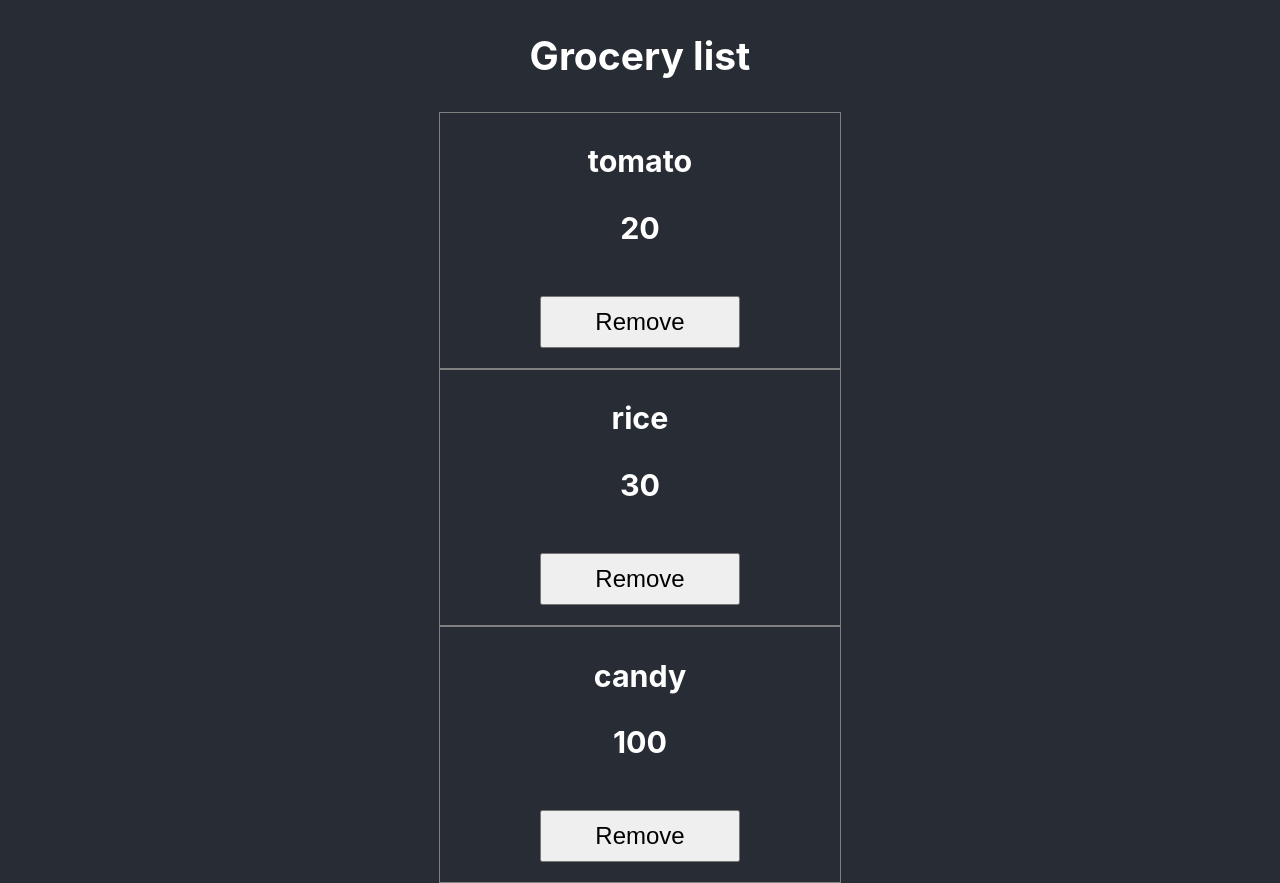
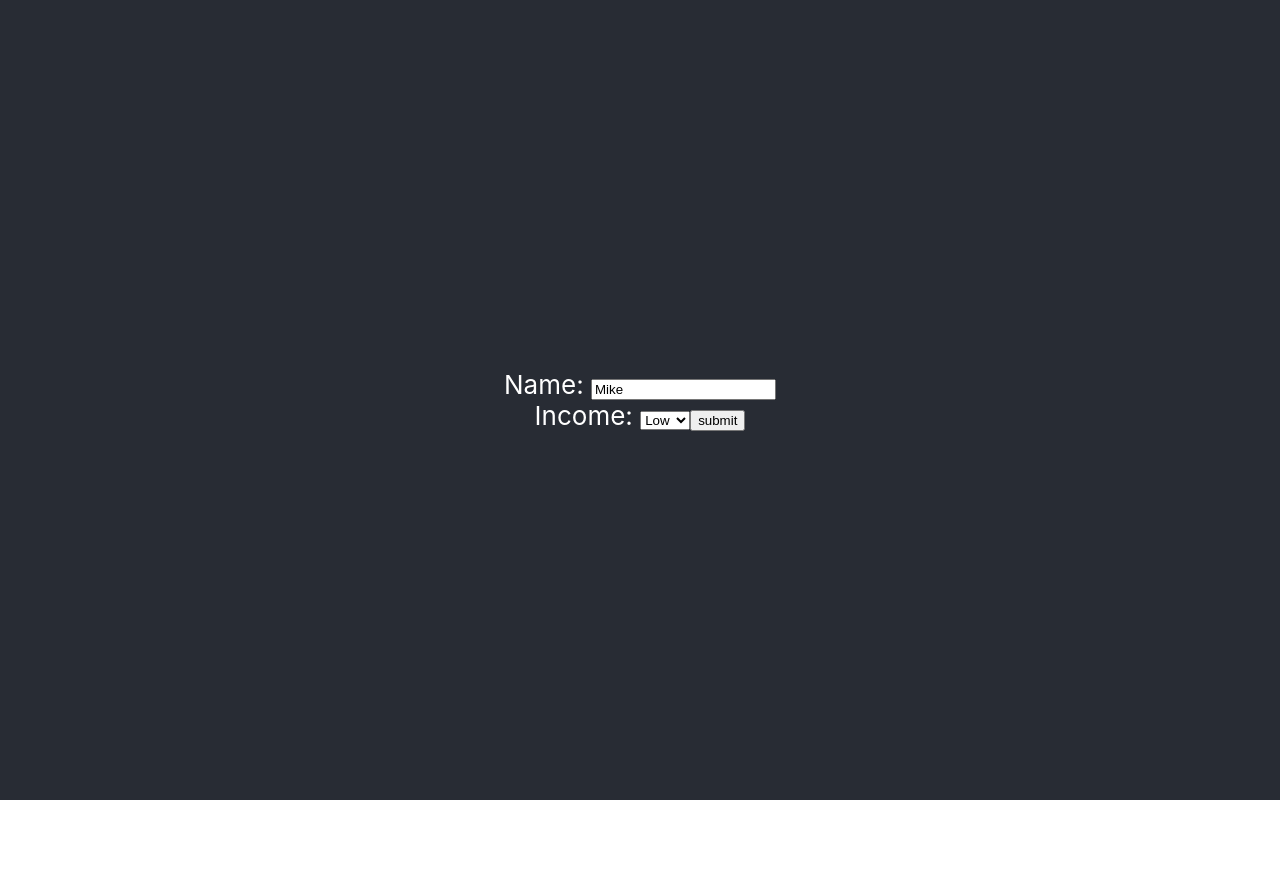
Before and after one commit to kllmmc23/aws, a React (Create React App) app: page / in a window 1280 px wide. After the commit the page ends 800 px from the top, so only its background shows below. Built offline with nearby package versions, Linux system fonts and the light colour scheme.

Commit message:
onChange Event

```diff
--- a/src/App.js
+++ b/src/App.js
@@ -1,14 +1,16 @@
 /* eslint-disable no-lone-blocks */
 import React from "react";
 import "./sass/App.scss";
-import AddingEvents from "./Components/AddingEvents";
+import OnChange from "./Components/OnChange";
 
 function App() {
   return (
     <div className="App">
-      <header className="App-header">
-        <AddingEvents />
-      </header>
+        <header className="App-header">
+
+              <OnChange />
+
+        </header>
     </div>
   );
 }
--- /dev/null
+++ b/src/Components/OnChange.jsx
@@ -0,0 +1,40 @@
+import React, { useState } from "react";
+
+function OnChange() {
+  const [name, setName] = useState("Mike");
+  const [income, setIncome] = useState("low");
+
+  const handleNameChange = (e) => {
+    setName(e.target.value);
+  };
+
+  const handleIncomeHandle = (e) => {
+    setIncome(e.target.value);
+  };
+
+  const onSubmitHandle = () => {
+    console.log("state =", name, income);
+  };
+
+  return (
+    <form onSubmit={onSubmitHandle}>
+      <div>
+        <span>Name: </span>
+        <input type="text" value={name} onChange={handleNameChange} />
+      </div>
+
+      <div>
+        <span>Income: </span>
+        <select value={income} onChange={handleIncomeHandle}>
+          <option value="high">High</option>
+          <option value="mid">Mid</option>
+          <option value="low">Low</option>
+        </select>
+
+        <input type="submit" value="submit" />
+      </div>
+    </form>
+  );
+}
+
+export default OnChange;
```
